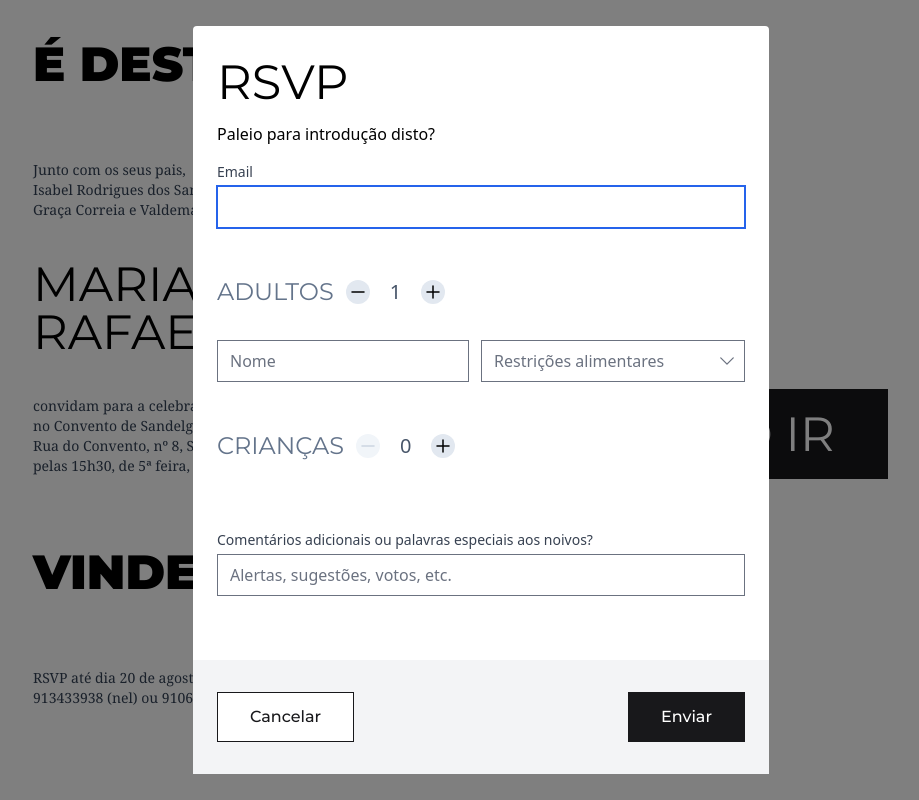
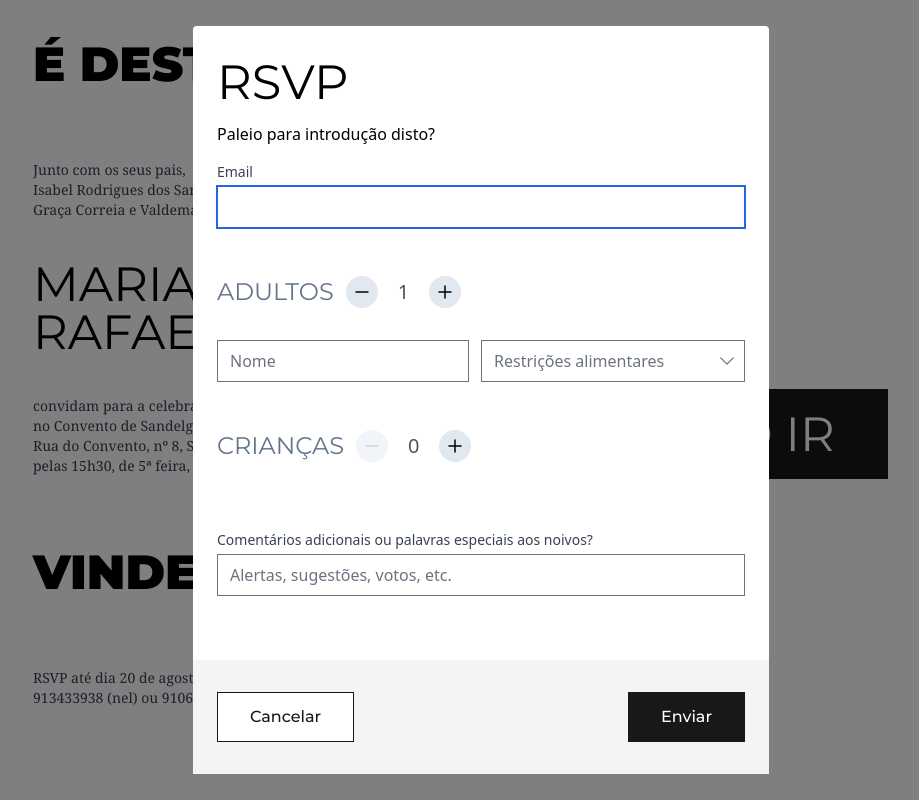
Before and after one commit to rikas/rafanel.com, a React (Vite) app: page / in a window 1280 px wide. Both pictures are taken after a click on the button "QUERO IR". Shown: the whole page, without its empty margins (159-1078 px from the left). Built offline with nearby package versions, Linux system fonts and the light colour scheme.

Commit message:
Improve + and - button styles

```diff
--- a/src/components/form/IconButton.jsx
+++ b/src/components/form/IconButton.jsx
@@ -1,7 +1,7 @@
 const IconButton = ({ children, ...props }) => (
   <button
     type="button"
-    className="bg-slate-200 hover:bg-slate-400 hover:text-slate-100 disabled:bg-slate-100 disabled:text-slate-300 rounded-full"
+    className="p-1 transition-all ease-in-out bg-slate-200 active:bg-slate-400 active:text-slate-100 disabled:bg-slate-100 disabled:text-slate-300 rounded-full"
     {...props}
   >
     {children}
```
